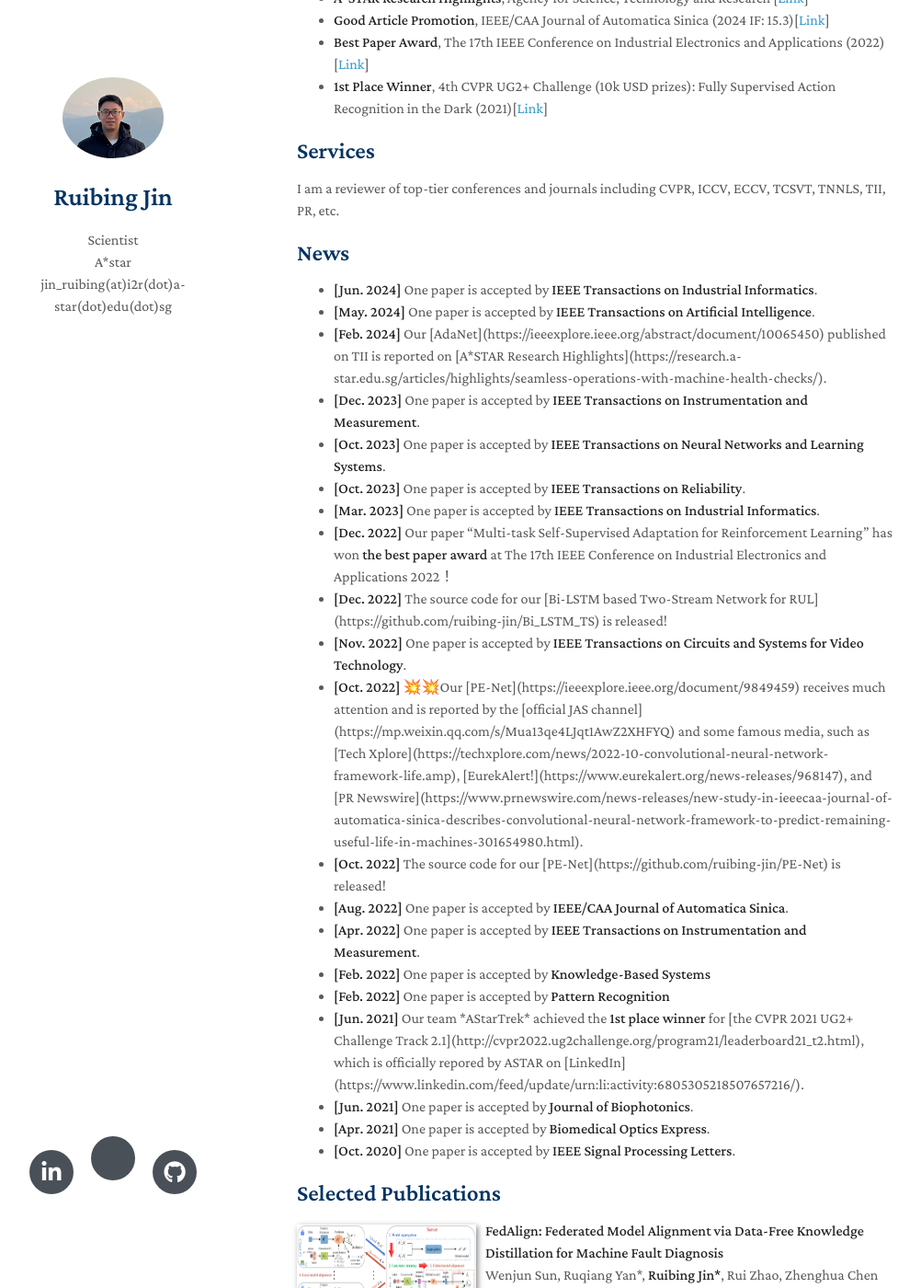
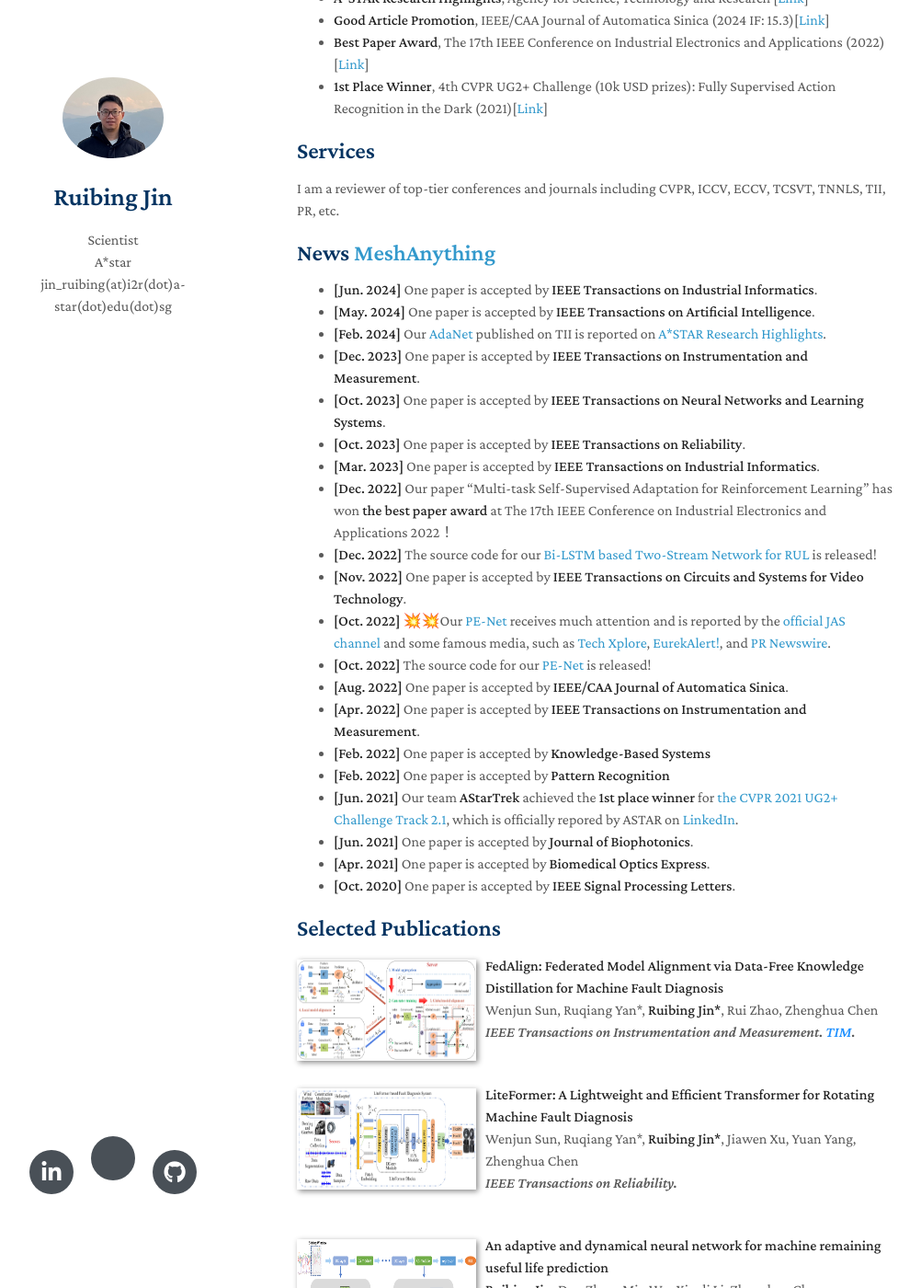
Before and after one commit to ruibing-jin/ruibing-jin.github.io, a Jekyll site: the page built from index.md, in a window 1280 px wide and 1400 px high, scrolled down 416 px. Shown: the whole window at 92% size, without its empty margins (147-1149 px from the left). Built offline with Jekyll 4.4.1, drawn with Linux system fonts in a browser that asks for light colours; nearby versions of some CDN libraries; a style sheet for code colours, icons or effects is not loaded; our own code applies the rules of GitHub Pages for plain Markdown files.

Commit message:
Update index.md

```diff
--- a/index.md
+++ b/index.md
@@ -17,26 +17,26 @@ My research interests include computer vision, machine learning, time series and
 ## Services
 I am a reviewer of top-tier conferences and journals including CVPR, ICCV, ECCV, TCSVT, TNNLS, TII, PR, etc.
 
-## News
+## News <a href="https://buaacyw.github.io/mesh-anything/">MeshAnything</a>
 <div class="news-section">
 <ul>
   <li><strong>[Jun. 2024]</strong> One paper is accepted by <strong>IEEE Transactions on Industrial Informatics</strong>.</li>
   <li><strong>[May. 2024]</strong> One paper is accepted by <strong>IEEE Transactions on Artificial Intelligence</strong>.</li>
-  <li><strong>[Feb. 2024]</strong> Our [AdaNet](https://ieeexplore.ieee.org/abstract/document/10065450) published on TII is reported on [A*STAR Research Highlights](https://research.a-star.edu.sg/articles/highlights/seamless-operations-with-machine-health-checks/).</li>
+  <li><strong>[Feb. 2024]</strong> Our <a href="https://ieeexplore.ieee.org/abstract/document/10065450">AdaNet</a> published on TII is reported on <a href="https://research.a-star.edu.sg/articles/highlights/seamless-operations-with-machine-health-checks/">A*STAR Research Highlights</a>.</li>
   <li><strong>[Dec. 2023]</strong> One paper is accepted by <strong>IEEE Transactions on Instrumentation and Measurement</strong>.</li>
   <li><strong>[Oct. 2023]</strong> One paper is accepted by <strong>IEEE Transactions on Neural Networks and Learning Systems</strong>.</li>
   <li><strong>[Oct. 2023]</strong> One paper is accepted by <strong>IEEE Transactions on Reliability</strong>.</li>
   <li><strong>[Mar. 2023]</strong> One paper is accepted by <strong>IEEE Transactions on Industrial Informatics</strong>.</li>
   <li><strong>[Dec. 2022]</strong> Our paper “Multi-task Self-Supervised Adaptation for Reinforcement Learning” has won <strong>the best paper award</strong> at The 17th IEEE Conference on Industrial Electronics and Applications 2022！</li>
-  <li><strong>[Dec. 2022]</strong> The source code for our [Bi-LSTM based Two-Stream Network for RUL](https://github.com/ruibing-jin/Bi_LSTM_TS) is released!</li>
+  <li><strong>[Dec. 2022]</strong> The source code for our <a href="https://github.com/ruibing-jin/Bi_LSTM_TS">Bi-LSTM based Two-Stream Network for RUL</a> is released!</li>
   <li><strong>[Nov. 2022]</strong> One paper is accepted by <strong>IEEE Transactions on Circuits and Systems for Video Technology</strong>.</li>
-  <li><strong>[Oct. 2022]</strong> 💥💥Our [PE-Net](https://ieeexplore.ieee.org/document/9849459) receives much attention and is reported by the [official JAS channel](https://mp.weixin.qq.com/s/Mua13qe4LJqt1AwZ2XHFYQ) and some famous media, such as [Tech Xplore](https://techxplore.com/news/2022-10-convolutional-neural-network-framework-life.amp), [EurekAlert!](https://www.eurekalert.org/news-releases/968147), and [PR Newswire](https://www.prnewswire.com/news-releases/new-study-in-ieeecaa-journal-of-automatica-sinica-describes-convolutional-neural-network-framework-to-predict-remaining-useful-life-in-machines-301654980.html).</li>
-  <li><strong>[Oct. 2022]</strong> The source code for our [PE-Net](https://github.com/ruibing-jin/PE-Net) is released!</li>
+  <li><strong>[Oct. 2022]</strong> 💥💥Our <a href="https://ieeexplore.ieee.org/document/9849459">PE-Net</a> receives much attention and is reported by the <a href="https://mp.weixin.qq.com/s/Mua13qe4LJqt1AwZ2XHFYQ">official JAS channel</a> and some famous media, such as <a href="https://techxplore.com/news/2022-10-convolutional-neural-network-framework-life.amp">Tech Xplore</a>, <a href="https://www.eurekalert.org/news-releases/968147">EurekAlert!</a>, and <a href="https://www.prnewswire.com/news-releases/new-study-in-ieeecaa-journal-of-automatica-sinica-describes-convolutional-neural-network-framework-to-predict-remaining-useful-life-in-machines-301654980.html">PR Newswire</a>.</li>
+  <li><strong>[Oct. 2022]</strong> The source code for our <a href="https://github.com/ruibing-jin/PE-Net">PE-Net</a> is released!</li>
   <li><strong>[Aug. 2022]</strong> One paper is accepted by <strong>IEEE/CAA Journal of Automatica Sinica</strong>.</li>
   <li><strong>[Apr. 2022]</strong> One paper is accepted by <strong>IEEE Transactions on Instrumentation and Measurement</strong>.</li>
   <li><strong>[Feb. 2022]</strong> One paper is accepted by <strong>Knowledge-Based Systems</strong></li>
   <li><strong>[Feb. 2022]</strong> One paper is accepted by <strong>Pattern Recognition</strong></li>
-  <li><strong>[Jun. 2021]</strong> Our team *AStarTrek* achieved the <strong>1st place winner</strong> for [the CVPR 2021 UG2+ Challenge Track 2.1](http://cvpr2022.ug2challenge.org/program21/leaderboard21_t2.html), which is officially repored by ASTAR on [LinkedIn](https://www.linkedin.com/feed/update/urn:li:activity:6805305218507657216/).</li>
+  <li><strong>[Jun. 2021]</strong> Our team <strong>AStarTrek</strong> achieved the <strong>1st place winner</strong> for <a href="http://cvpr2022.ug2challenge.org/program21/leaderboard21_t2.html">the CVPR 2021 UG2+ Challenge Track 2.1</a>, which is officially repored by ASTAR on <a href="https://www.linkedin.com/feed/update/urn:li:activity:6805305218507657216/">LinkedIn</a>.</li>
   <li><strong>[Jun. 2021]</strong> One paper is accepted by <strong>Journal of Biophotonics</strong>.</li>
   <li><strong>[Apr. 2021]</strong> One paper is accepted by <strong>Biomedical Optics Express</strong>.</li>
   <li><strong>[Oct. 2020]</strong> One paper is accepted by <strong>IEEE Signal Processing Letters</strong>.</li>
```
